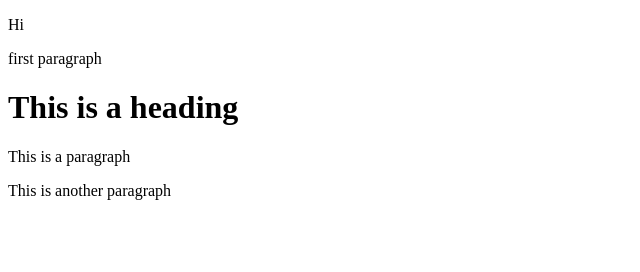
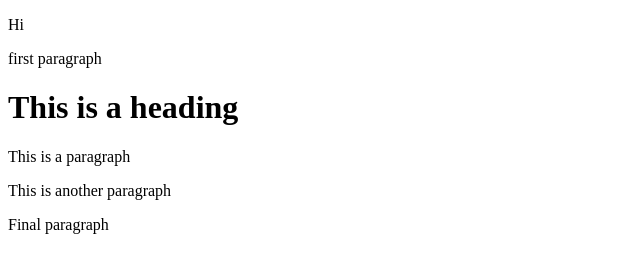
Before and after one commit to mbugua-s/learning-git, a plain HTML site: page index.html in a window 1280 px wide. Shown: the whole page, without its empty margins (0-640 px from the left). Drawn offline with Linux system fonts and the light colour scheme.

Commit message:
Added final paragraph

```diff
--- a/index.html
+++ b/index.html
@@ -9,5 +9,6 @@
   <h1>This is a heading</h1>
   <p>This is a paragraph</p>
   <p>This is another paragraph</p>
+  <p>Final paragraph</p>
 </body>
 </html>
```
